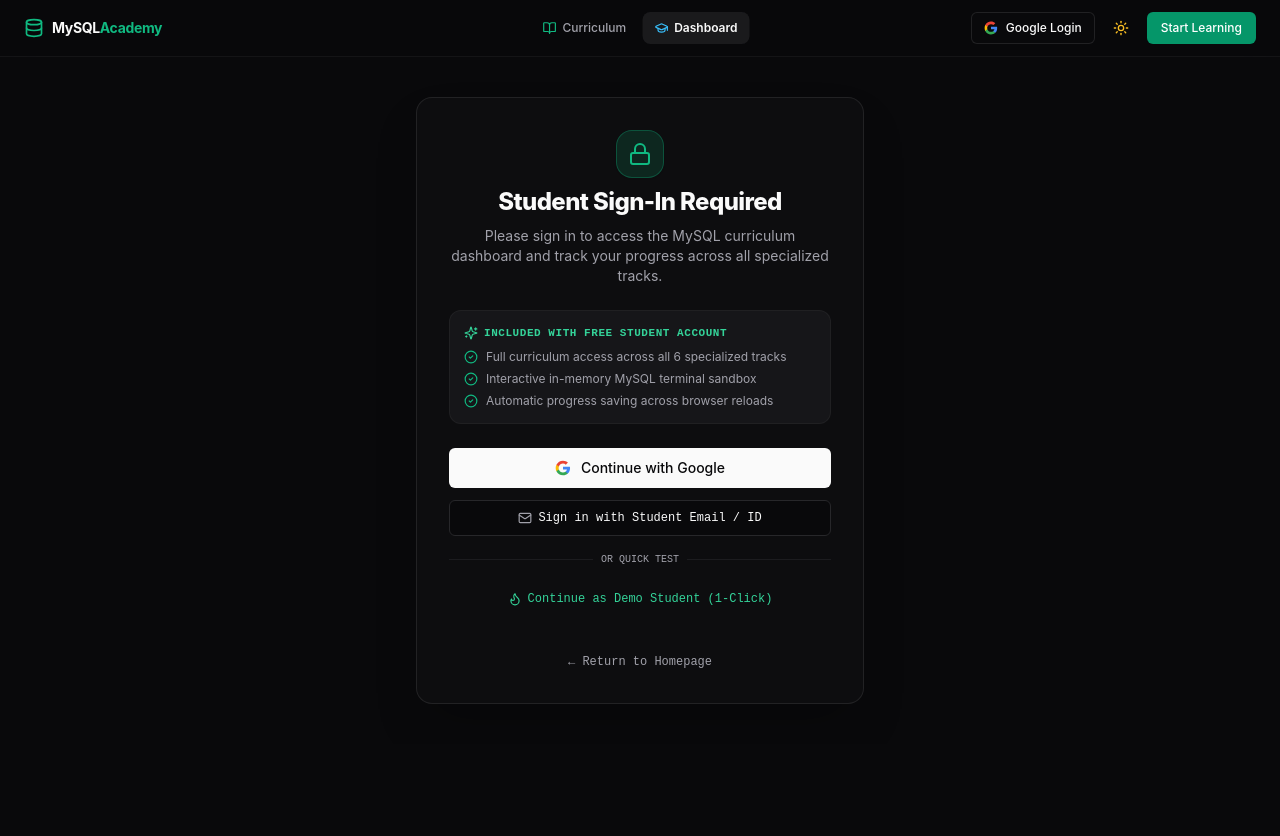
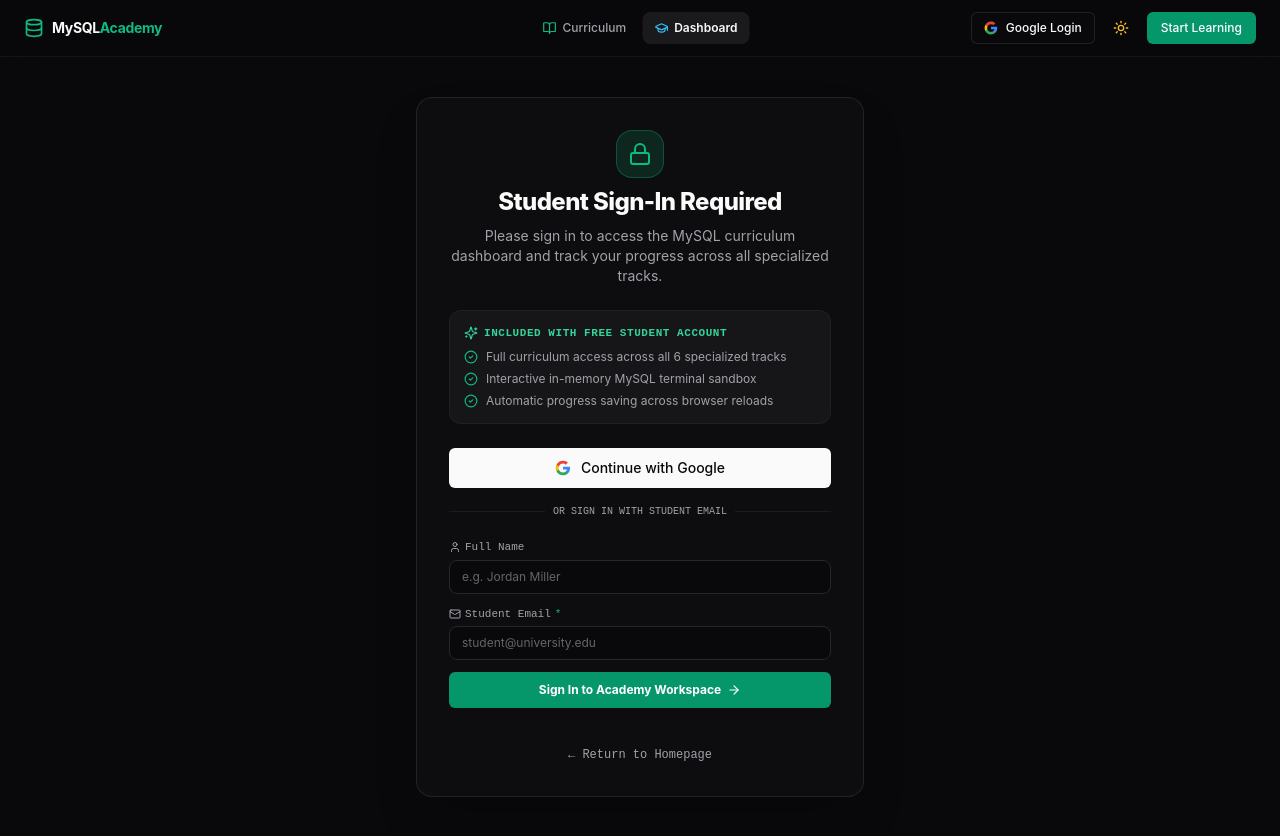
Before and after one commit to lancefrancisco25/mysqlacademy, a Next.js app: page /learn in a window 1280 px wide. Before the commit the page ends 800 px from the top, so only its background shows below. Built offline with nearby package versions, Linux system fonts and the light colour scheme; no server answers.

Commit message:
fix(auth): remove demo student option and enforce authentic login

```diff
--- a/components/auth/AuthBarrier.tsx
+++ b/components/auth/AuthBarrier.tsx
@@ -4,21 +4,16 @@ import React, { useState, useEffect } from "react";
 import Link from "next/link";
 import {
   Lock,
-  Database,
   Sparkles,
-  ShieldCheck,
   CheckCircle2,
-  Terminal,
   ArrowRight,
   User,
   Mail,
-  Flame,
 } from "lucide-react";
 import { Button } from "@/components/ui/button";
 import { useLessonStore } from "@/lib/store";
 import { isSupabaseConfigured, signInWithGoogle } from "@/lib/supabase";
 import { toast } from "sonner";
-import { cn } from "@/lib/utils";
 
 interface AuthBarrierProps {
   children: React.ReactNode;
@@ -37,7 +32,6 @@ export function AuthBarrier({
   const [isSigningInWithGoogle, setIsSigningInWithGoogle] = useState(false);
   const [name, setName] = useState("");
   const [email, setEmail] = useState("");
-  const [showEmailForm, setShowEmailForm] = useState(false);
 
   useEffect(() => {
     setMounted(true);
@@ -56,8 +50,7 @@ export function AuthBarrier({
 
   const handleGoogleSignIn = async () => {
     if (!isSupabaseConfigured()) {
-      toast.info("Supabase is not configured for Google OAuth. You can use Quick Student Sign-In below.");
-      setShowEmailForm(true);
+      toast.info("Supabase is not configured for Google OAuth. You can sign in using your student email below.");
       return;
     }
 
@@ -91,17 +84,6 @@ export function AuthBarrier({
 
     setUser(studentUser);
     toast.success(`Welcome back, ${studentName}!`);
-  };
-
-  const handleDemoSignIn = () => {
-    const demoStudent = {
-      id: "student-demo-alex",
-      name: "Alex Rivera",
-      email: "alex.rivera@academy.edu",
-      avatarUrl: "https://api.dicebear.com/7.x/initials/svg?seed=Alex%20Rivera",
-    };
-    setUser(demoStudent);
-    toast.success("Signed in as Demo Student (Alex Rivera)!");
   };
 
   if (!mounted) {
@@ -190,37 +172,36 @@ export function AuthBarrier({
             <span>{isSigningInWithGoogle ? "Connecting to Google..." : "Continue with Google"}</span>
           </Button>
 
-          {/* Quick Email / Name Sign-In Accordion */}
-          {!showEmailForm ? (
-            <Button
-              type="button"
-              variant="outline"
-              onClick={() => setShowEmailForm(true)}
-              className="w-full text-xs font-mono h-9 gap-1.5 border-border"
-            >
-              <Mail className="h-3.5 w-3.5 text-muted-foreground" />
-              <span>Sign in with Student Email / ID</span>
-            </Button>
-          ) : (
-            <form onSubmit={handleStudentLogin} className="space-y-2.5 pt-1 animate-in fade-in">
+          {/* Divider */}
+          <div className="relative py-1">
+            <div className="absolute inset-0 flex items-center">
+              <span className="w-full border-t border-border/60" />
+            </div>
+            <div className="relative flex justify-center text-[10px] uppercase font-mono">
+              <span className="bg-card px-2 text-muted-foreground">or sign in with student email</span>
+            </div>
+          </div>
+
+          {/* Student Email Form */}
+          <form onSubmit={handleStudentLogin} className="space-y-3 pt-1">
             <div className="space-y-1">
               <label className="text-[11px] font-mono text-muted-foreground flex items-center gap-1">
                 <User className="h-3 w-3" />
-                  Your Name
+                Full Name
               </label>
               <input
                 type="text"
                 value={name}
                 onChange={(e) => setName(e.target.value)}
-                  placeholder="e.g. Maya Chen"
-                  className="w-full px-3 py-1.5 rounded-lg border border-border bg-background text-xs text-foreground placeholder:text-muted-foreground/60 outline-none focus:border-emerald-500 font-sans"
+                placeholder="e.g. Jordan Miller"
+                className="w-full px-3 py-2 rounded-lg border border-border bg-background text-xs text-foreground placeholder:text-muted-foreground/60 outline-none focus:border-emerald-500 font-sans"
               />
             </div>
 
             <div className="space-y-1">
               <label className="text-[11px] font-mono text-muted-foreground flex items-center gap-1">
                 <Mail className="h-3 w-3" />
-                  Student Email
+                Student Email <span className="text-emerald-500">*</span>
               </label>
               <input
                 type="email"
@@ -228,40 +209,18 @@ export function AuthBarrier({
                 value={email}
                 onChange={(e) => setEmail(e.target.value)}
                 placeholder="student@university.edu"
-                  className="w-full px-3 py-1.5 rounded-lg border border-border bg-background text-xs text-foreground placeholder:text-muted-foreground/60 outline-none focus:border-emerald-500 font-sans"
+                className="w-full px-3 py-2 rounded-lg border border-border bg-background text-xs text-foreground placeholder:text-muted-foreground/60 outline-none focus:border-emerald-500 font-sans"
               />
             </div>
 
             <Button
               type="submit"
-                className="w-full bg-emerald-600 hover:bg-emerald-500 text-white text-xs font-bold h-9 gap-1.5"
+              className="w-full bg-emerald-600 hover:bg-emerald-500 text-white text-xs font-bold h-9 gap-1.5 shadow-sm"
             >
-                <span>Enter Academy Workspace</span>
+              <span>Sign In to Academy Workspace</span>
               <ArrowRight className="h-3.5 w-3.5" />
             </Button>
           </form>
-          )}
-
-          {/* Divider */}
-          <div className="relative py-1">
-            <div className="absolute inset-0 flex items-center">
-              <span className="w-full border-t border-border/60" />
-            </div>
-            <div className="relative flex justify-center text-[10px] uppercase font-mono">
-              <span className="bg-card px-2 text-muted-foreground">or quick test</span>
-            </div>
-          </div>
-
-          {/* Demo Instant Login */}
-          <Button
-            type="button"
-            variant="ghost"
-            onClick={handleDemoSignIn}
-            className="w-full text-xs font-mono h-8 text-emerald-600 dark:text-emerald-400 hover:bg-emerald-500/10 gap-1.5"
-          >
-            <Flame className="h-3.5 w-3.5" />
-            <span>Continue as Demo Student (1-Click)</span>
-          </Button>
         </div>
 
         {/* Back Link */}
```
Lines whose indentation alone changed are shown as unchanged.
